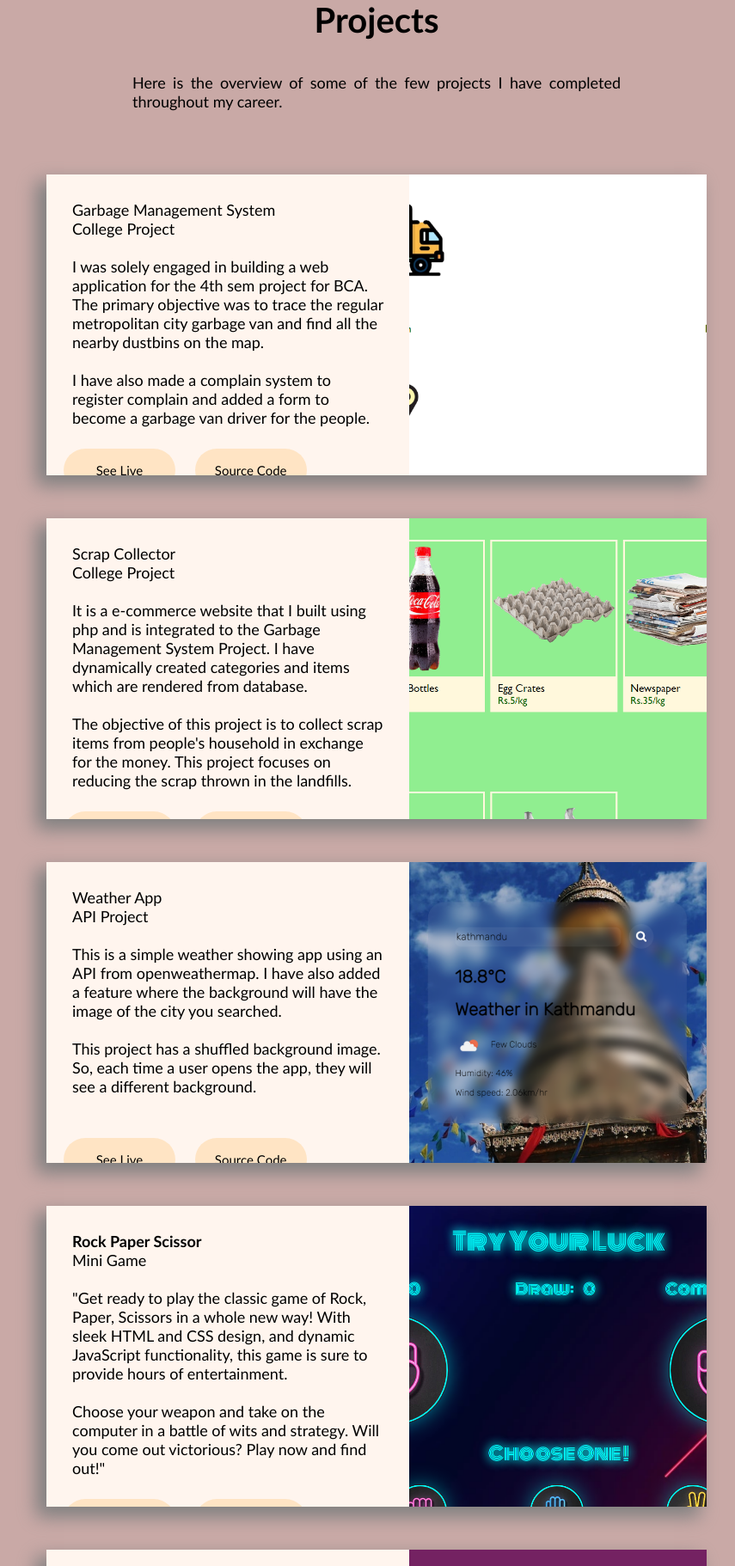
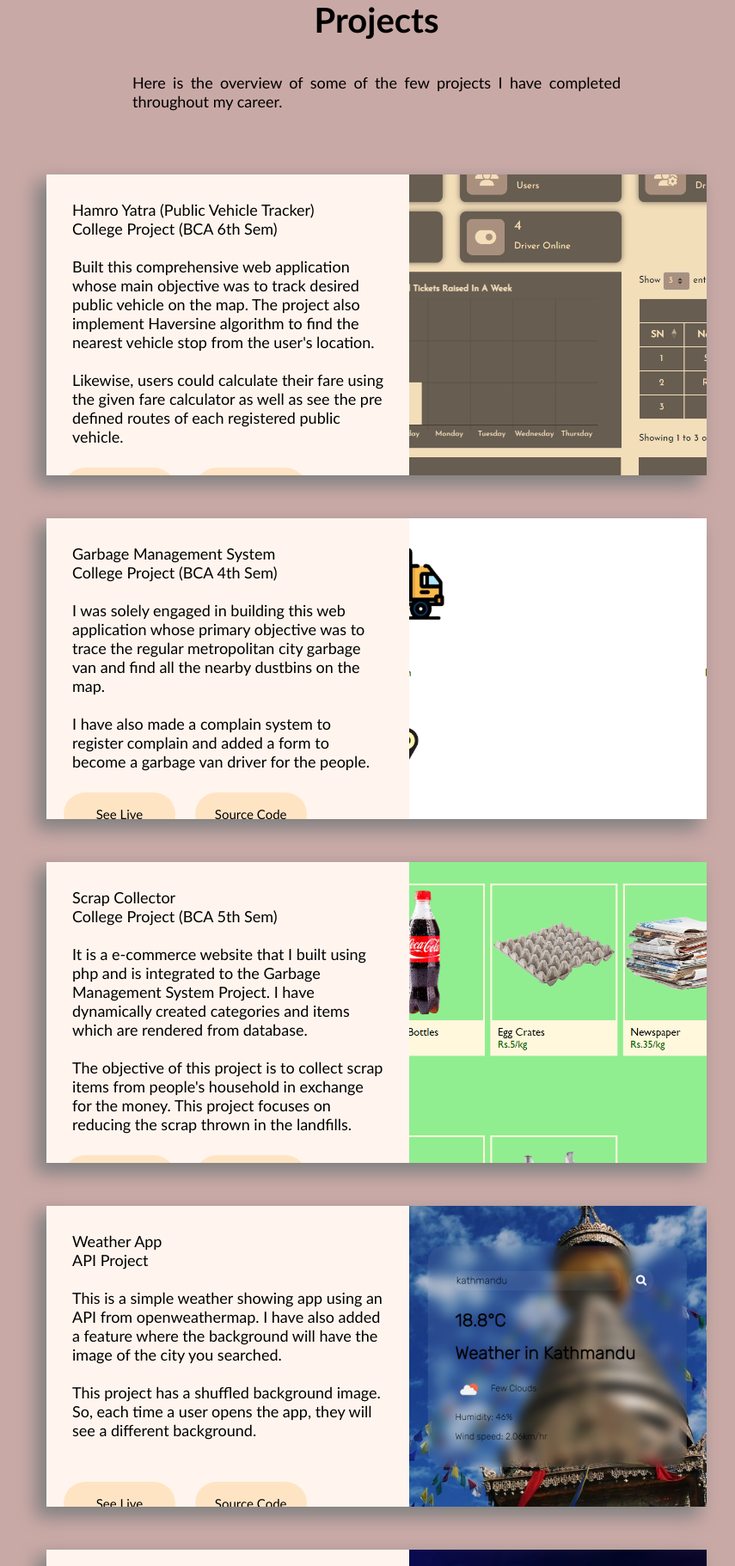
Before and after one commit to shreejal27/my_portfolio, a PHP site: page /project.php in a window 1280 px wide. Shown: the part 233-2055 px from the top of the page at 86% size, without its empty margins (202-1057 px from the left). Run offline with PHP 8.4, Linux system fonts and the light colour scheme.

Commit message:
added new project

```diff
--- a/project.php
+++ b/project.php
@@ -16,16 +16,31 @@
             </center>
             <div class="row">
                 <div class="lcol">
+                    <p>Hamro Yatra (Public Vehicle Tracker) <br>
+                    College Project (BCA 6th Sem) <br><br>
+                    Built this comprehensive web application whose main objective was to track desired public vehicle on the map. The project also implement Haversine algorithm to find the nearest vehicle stop from the user's location.
+
+                    <br>
+                    <br>
+                    Likewise, users could calculate their fare using the given fare calculator as well as see the pre defined routes of each registered public vehicle.
+                    </p>
+                    <button id="b1" onclick= "message()">See Live</button>
+                    <a href="https://github.com/shreejal27/publicVechicle_Tracker" target="_blank"> <button>Source Code</button> </a>
+                </div>
+                <div class="rcol">
+                    <a href="./projectImages/hamroYatra.png" target="_blank"> <img src="./projectImages/hamroYatra.png" alt="project1 image" width="100%" height="100%"  style="object-fit:cover";></a>
+                </div>
+            </div>
+
+            <div class="row">
+                <div class="lcol">
                     <p>Garbage Management System <br>
-                College Project <br><br>
-                I was solely engaged in building a web application for the 4th sem project for BCA. The primary objective was to trace the regular metropolitan city garbage van and find all the nearby dustbins on the map.
+                    College Project (BCA 4th Sem) <br><br>
+                    I was solely engaged in building this web application whose primary objective was to trace the regular metropolitan city garbage van and find all the nearby dustbins on the map.
                     <br>
                     <br>
                     I have also made a complain system to register complain and added a form to become a garbage van driver for the people.
                     </p>
-
-
-
                     <button id="b1" onclick= "message()">See Live</button>
                     <a href="https://github.com/shreejal27/Garbage_Management_System" target="_blank"> <button>Source Code</button> </a>
                 </div>
@@ -37,14 +52,13 @@
             <div class="row">
                 <div class="lcol">
                 <p>Scrap Collector<br>
-                College Project <br><br>
+                College Project  (BCA 5th Sem)<br><br>
                 It is a e-commerce website that I built using php and is integrated to the Garbage Management System Project. I have dynamically created categories and items which are rendered from database.
 
                 <br>
                 <br>
                 The objective of this project is to collect scrap items from people's household in exchange for the money. This project focuses on reducing the scrap thrown in the landfills.
                 </p>
-
 
 
            <button id="b1" onclick= "message()">See Live</button>
```
Also changed, not shown: projectImages/hamroYatra.png (added), projectImages/todo.png. Lines whose indentation alone changed are shown as unchanged.
